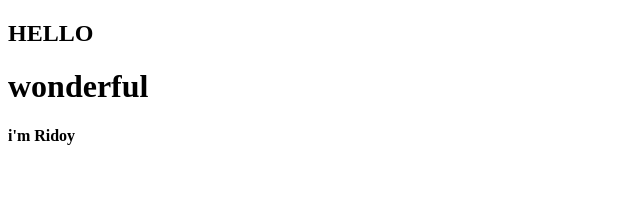
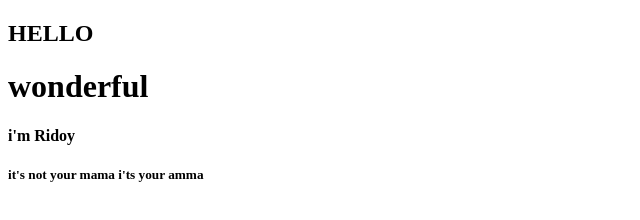
Before and after one commit to mominulRidoy5/my-first-websites, a plain HTML site: page index.html in a window 1280 px wide. Shown: the whole page, without its empty margins (0-640 px from the left). Drawn offline with Linux system fonts and the light colour scheme.

Commit message:
adding new something

```diff
--- a/index.html
+++ b/index.html
@@ -10,5 +10,6 @@
     <H2>HELLO</H2>
     <h1>wonderful</h1>
     <h4>i'm Ridoy</h4>
+    <h5>it's not your mama i'ts your amma</h5>
 </body>
 </html>
```
